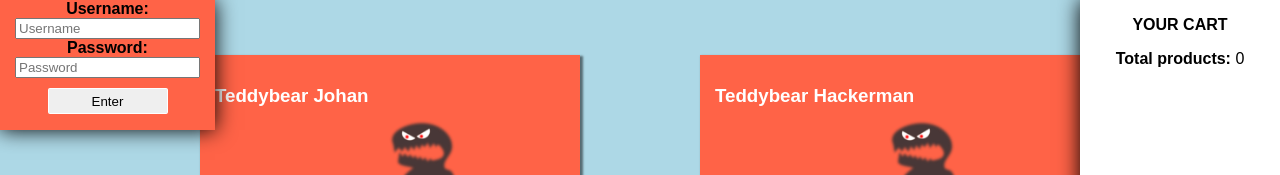
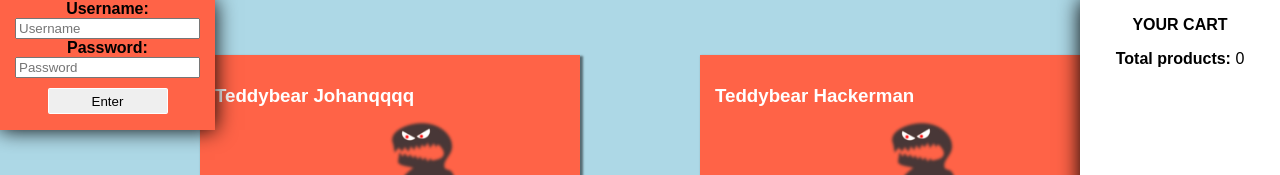
Before and after one commit to Erik8901/Actionfigure-and-Teddybear-Store, a React (Create React App) app: page / in a window 1280 px wide. Shown: the top 175 px of the page. Built offline with nearby package versions, Linux system fonts and the light colour scheme.

Commit message:
Update index.js

```diff
--- a/src/index.js
+++ b/src/index.js
@@ -21,7 +21,7 @@ const initialState = {
 
     present:[
       {
-      name: "Teddybear Johan",
+      name: "Teddybear Johanqqqq",
       price: "99",
       amount: 2,
       key: "Teddybear Johan99",
```
